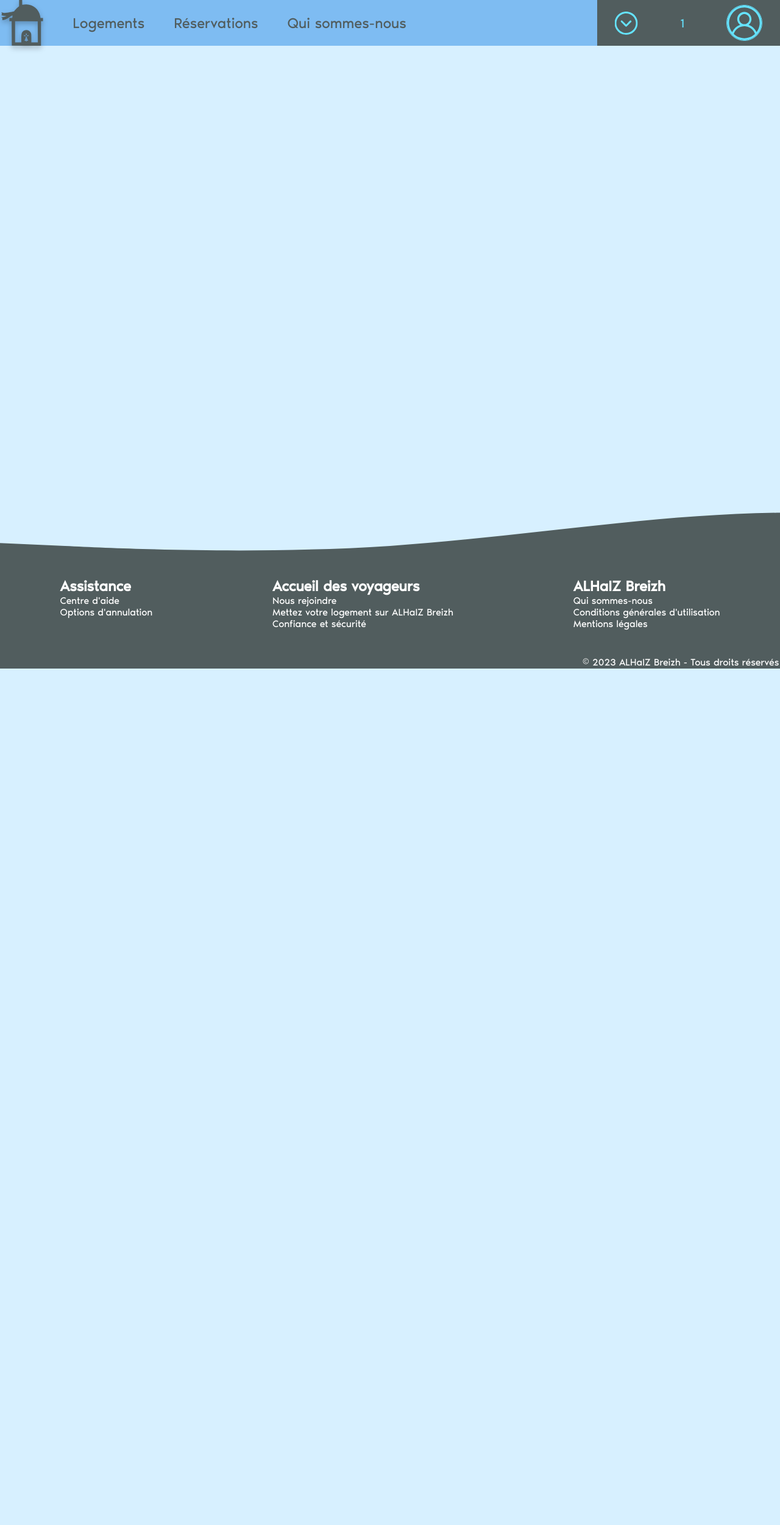
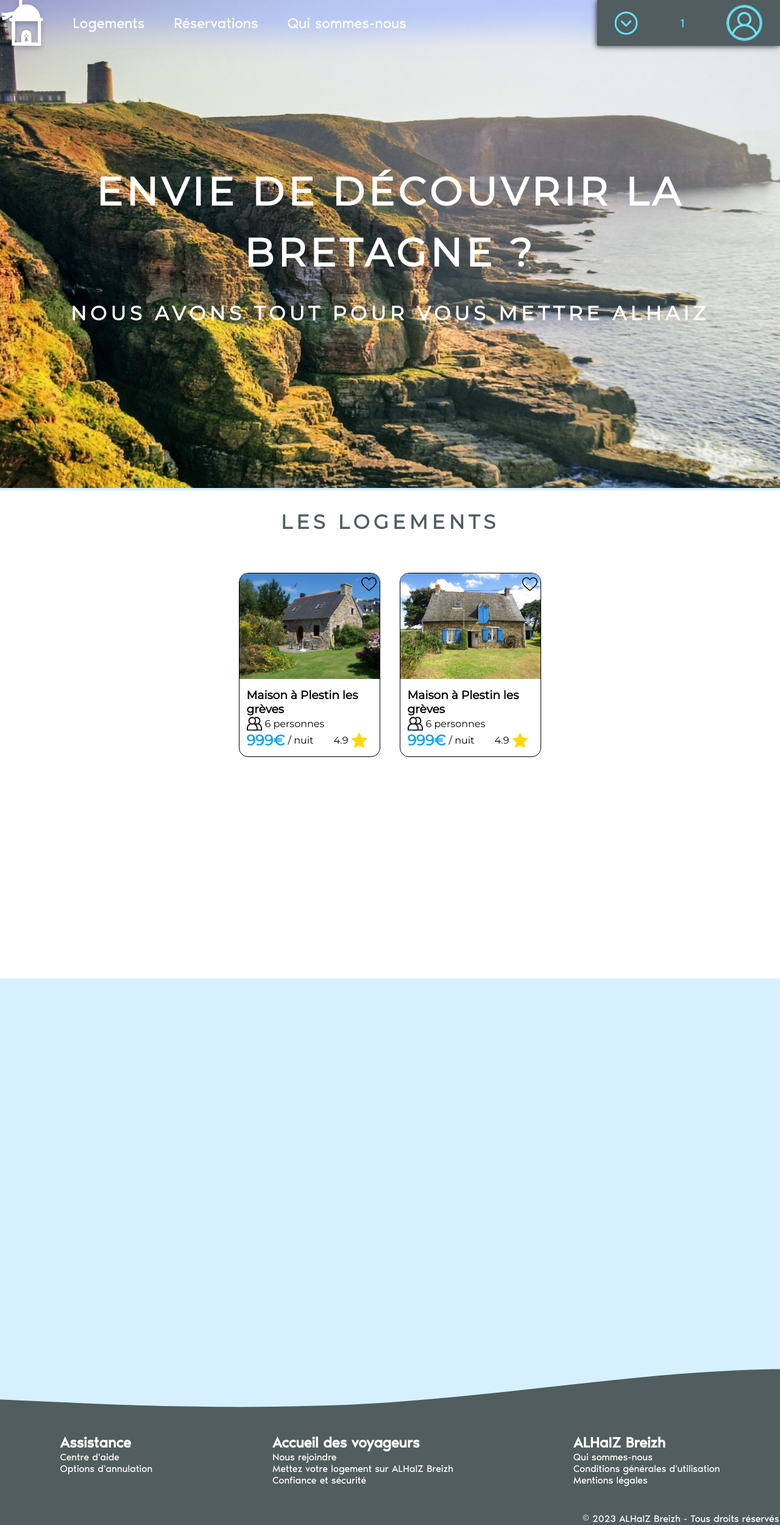
Before and after one commit to conseil-benjamin/AlhaizBreizh, a PHP site: page / in a window 1280 px wide. Shown: the whole page at 61% size. Before the commit the page ends 1096 px from the top, so only its background shows below. Run offline with PHP 8.4, Linux system fonts and the light colour scheme; the visitor is signed in with stand-in values (Sample User, id 1).

Commit message:
Squelette liste logements

```diff
--- a/index.php
+++ b/index.php
@@ -6,10 +6,46 @@
         <meta http-equiv="X-UA-Compatible" content="IE=edge">
         <meta name="viewport" content="width=device-width, initial-scale=1.0">
         <link rel="stylesheet" type="text/css" href="/src/styles/styles.css">
+        <link rel="stylesheet" type="text/css" href="/src/styles/index.css">
         <title>ALHaiz Breizh</title>
     </head>
     <body>
         <?php include './src/php/header.php'; ?>
+        <img id="background" src="/public/backgrounds/bg1.png">
+        <div id="titre">
+            <h1>Envie de découvrir la Bretagne ?</h1>
+            <p>Nous avons tout pour vous mettre ALHaIZ</p>
+        </div>
+        <div id="logements">
+            <h2>Les logements</h2>
+            <div>
+                <?php
+                /*Créations de carte pour chaque logements*/
+                $dir = './public/img/logements';
+                $folders = array_diff(scandir($dir), array('..', '.'));
+
+                if ($folders == null) { ?>
+                    <h2>Aucun logement n'est disponible pour le moment :/</h2> <?php
+                }
+
+                foreach ($folders as $folder) {
+                    $img = $dir . '/' . $folder . '/1.png'; ?>
+
+                    <div class="logement">
+                        <a href=""><img src="<?php echo $img ?>"></a>
+                        <button type="button"><img src="/public/icons/heart.svg"></button>
+                        <a href=""><div>
+                            <h3>Maison à Plestin les grèves</h3>
+                            <div id="rating">4.9<img src="/public/icons/star_fill.svg"></div>
+                            <div><img src="/public/icons/nb_personnes.svg">6 personnes</div>
+                            <div><strong>999€</strong> / nuit</div>
+                        </div></a>
+                    </div> <?php
+                }
+
+                ?>
+            </div>
+        </div>
         <footer id="footer">
             <img src="/public/icons/wave.svg">
             <div>
@@ -42,5 +78,16 @@
             </div>
         </footer>
         <script src="/src/js/compte-click.js"></script>
+        <script>
+            window.addEventListener("scroll", () => {
+                var header = document.querySelector("header");
+
+                if (window.scrollY > 0) {
+                    header.classList.add("scrolled");
+                } else{
+                    header.classList.remove("scrolled");
+                }
+            });
+        </script>
     </body>
 </html>
--- a/src/php/header.php
+++ b/src/php/header.php
@@ -1,5 +1,5 @@
 <?php
-    if (file_exists($_SERVER['DOCUMENT_ROOT'].'/public/img/'.$_SESSION['id'].'.png')) {
+    if ((isset($_SESSION['id'])) && (file_exists($_SERVER['DOCUMENT_ROOT'].'/public/img/'.$_SESSION['id'].'.png'))) {
         $image = '/public/img/'.$_SESSION['id'].'.png';
     } else {
         $image = '/public/icons/user-blue.svg';
@@ -9,7 +9,7 @@
     <a href="/index.php" class="logo"><img src="/public/logos/logo-grey.svg"></a>
     <nav>
         <ul>
-            <li><a href="">Logements</a></li>
+            <li><a href="/index.php#logements">Logements</a></li>
             <li><a href="">Réservations</a></li>
             <li><a href="">Qui sommes-nous</a></li>
         </ul>
--- /dev/null
+++ b/src/styles/index.css
@@ -0,0 +1,167 @@
+/********************************************/
+/*Header*/
+
+#header {
+    background-color: #7EBCF200;
+    transition: all 0.5s ease;
+}
+
+#header nav ul li{
+    color: #fff;
+}
+
+#header.scrolled{
+    background-color: #7EBCF2;
+}
+
+#header.scrolled nav ul li{
+    color: #515D5E;
+}
+
+#header .logo{
+    content: url(/public/logos/logo-white.svg);
+    filter: drop-shadow(px 1px 5px rgba(0, 0, 0, 0.75));
+}
+
+#header.scrolled .logo{
+    content: url(/public/logos/logo-grey.svg);
+    filter: none;
+}
+
+#header .compte{
+    filter: drop-shadow(-1px 1px 5px rgba(0, 0, 0, 0.75));
+}
+
+#header.scrolled .compte{
+    filter: none;
+}
+
+/********************************************/
+/*Titre*/
+
+#titre{
+    display: block;
+    width: 100%;
+    height: 100px;
+    text-align: center;
+    line-height: 100px;
+    font-size: 2em;
+    font-weight: bold;
+    color: #fff;
+    text-transform: uppercase;
+    letter-spacing: 0.2em;
+    position: absolute;
+    top: 33%;
+    left: 0;
+    z-index: 1;
+    transition: all 0.5s ease;
+}
+
+/********************************************/
+/*Content*/
+
+#logements{
+    min-height: 100vh;
+    margin-bottom: calc(100vh - 200px);
+    background-color: #fff;
+}
+
+#logements h2{
+    color: #515D5E;
+}
+
+#logements > h2{
+    text-align: center;
+    font-size: 2em;
+    font-weight: bold;
+    color: #515D5E;
+    text-transform: uppercase;
+    letter-spacing: 0.2em;
+    padding: 1em;
+}
+/*Conteneur de "logement"*/
+#logements > div{
+    display: flex;
+    flex-direction: row;
+    flex-wrap: wrap;
+    justify-content: center;
+    gap: 2em;
+    padding: 2em;
+}
+
+#logements > div a:hover{
+    filter: none;
+    border: none;
+}
+/*Une carte logement*/
+.logement{
+    position: relative;
+    display: flex;
+    flex-direction: column;
+    align-items: center;
+    width: 230px;
+    background-color: #fff;
+    overflow: hidden;
+    min-height: 160px;
+    border: 1px solid #000;
+    border-radius: 15px;
+    transition: all 0.5s ease;
+}
+
+.logement img{
+    width: 100%;
+    object-fit: cover;
+}
+/*Coeur*/
+.logement button{
+    position: absolute;
+    top: 5px;
+    right: 5px;
+    background: none;
+    cursor: pointer;
+    border: none;
+}
+
+.logement button img{
+    width: 25px;
+    height: 25px;
+}
+
+/*Informations d'un logement*/
+.logement a > div{
+    width: 90%;
+    position: relative;
+    margin-left: 5px;
+    margin: 5%;
+    word-break:keep-all;
+}
+
+.logement a > div img{
+    height: 25px;
+    width: 25px;
+}
+
+.logement a > div > div{
+    display: flex;
+    gap: 5px;
+    align-items: center;
+}
+
+.logement #rating{
+    position: absolute;
+    width: fit-content;
+    bottom: 2px;
+    right: 10px;
+}
+
+.logement strong{
+    font-size: 24px;
+    font-weight: bold;
+    color: #16A1EF;
+}
+
+.logement:hover{
+    border: 1px solid #16A1EF;
+    filter: drop-shadow(0px 0px 5px rgba(0, 0, 0, 0.75));
+    transform: translateY(-5px);
+}
--- a/src/styles/styles.css
+++ b/src/styles/styles.css
@@ -3,12 +3,15 @@
 *{
     margin: 0;
     padding: 0;
+    scroll-behavior: smooth;
+    scroll-padding-top: 75px;
 }
 
 body{
     background-color: #D7F0FF;
     min-height: calc(100vh + 20em);
     font-family: "Montserrat", Arial, sans-serif;
+    overflow-x: hidden;
 }
 
 ul{
@@ -23,6 +26,18 @@ a{
 
 a:hover{
     filter: drop-shadow(0px 4px 4px rgba(0, 0, 0, 0.25));
+}
+
+#background{
+    height: 100vh;
+    width: 100%;
+    object-fit: cover;
+    position: sticky;
+    left: 0px;
+    right: 0;
+    top: 0;
+    bottom: 0;
+    z-index: -1;
 }
 
 /*****************************************************/
@@ -95,6 +110,7 @@ a:hover{
     font-family: "NoirPro", Arial, sans-serif;
     font-size: 24px;
 }
+
 /*Logo*/
 #header .logo{
     display: block;
```
Also changed, not shown: public/backgrounds/bg1.png (added), public/img/logements/1/1.png (added), public/img/logements/2/1.png (added).
